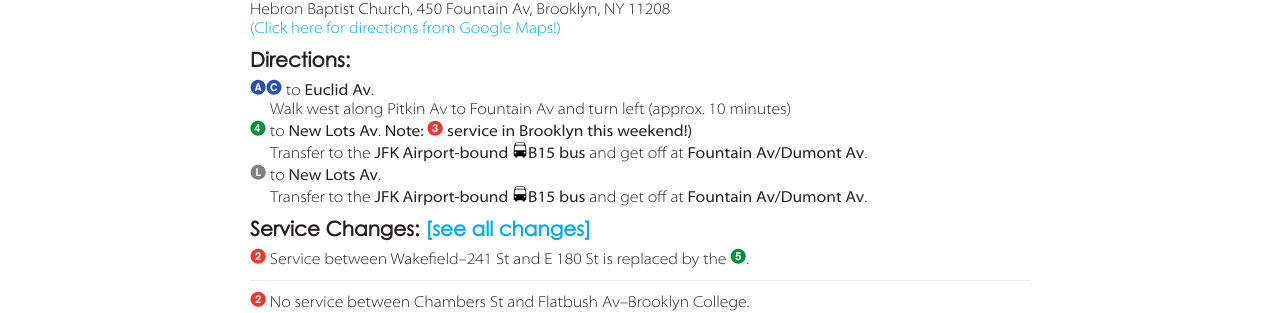
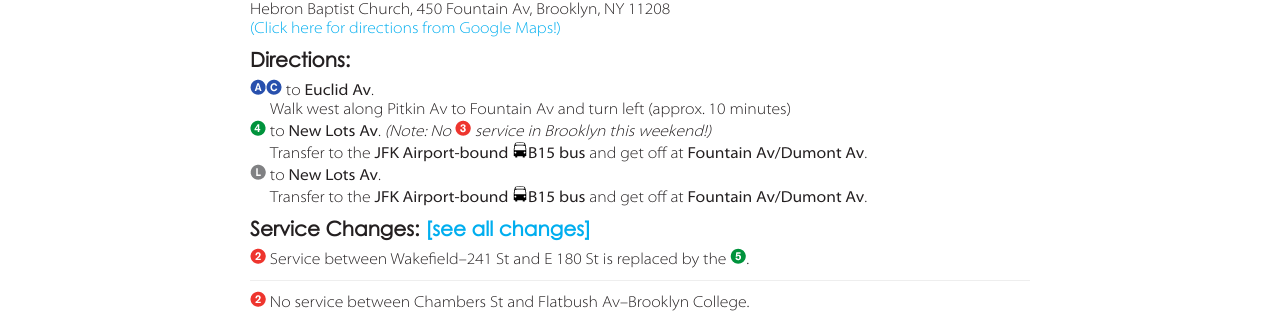
Before and after one commit to d11directions/d11directions.github.io, a Jekyll site: the page built from _posts/2014-11-15-CLBF.html, in a window 1280 px wide. Shown: the part 333-646 px from the top of the page. Built offline with Jekyll 4.4.1, drawn with Linux system fonts in a browser that asks for light colours.

Commit message:
Update CLBF fix typos

```diff
--- a/_posts/2014-11-15-CLBF.html
+++ b/_posts/2014-11-15-CLBF.html
@@ -7,7 +7,7 @@ time: Saturday, November 15, 2014 at 10:00 AM
 location: Hebron Baptist Church, 450 Fountain Av, Brooklyn, NY 11208
 directions:
     - <img src="/img/A.png" alt="(A)"><img src="/img/C.png" alt="(C)"> to <strong>Euclid Av</strong>.<br><span class="indented-text">Walk west along Pitkin Av to Fountain Av and turn left (approx. 10 minutes)</span>
-    - <img src="/img/4.png" alt="(4)"> to <strong>New Lots Av</strong>. <strong>Note&#58; <img src="/img/3.png" alt="(3)"> service in Brooklyn this weekend!)</strong><br><span class="indented-text">Transfer to the <strong>JFK Airport-bound <img src="/img/bus.png" alt="bus icon">B15 bus</strong> and get off at <strong>Fountain Av/Dumont Av</strong>.</span>
+    - <img src="/img/4.png" alt="(4)"> to <strong>New Lots Av</strong>. <em>(Note&#58; No <img src="/img/3.png" alt="(3)"> service in Brooklyn this weekend!)</em><br><span class="indented-text">Transfer to the <strong>JFK Airport-bound <img src="/img/bus.png" alt="bus icon">B15 bus</strong> and get off at <strong>Fountain Av/Dumont Av</strong>.</span>
     - <img src="/img/L.png" alt="(L)"> to <strong>New Lots Av</strong>.<br><span class="indented-text">Transfer to the <strong>JFK Airport-bound <img src="/img/bus.png" alt="bus icon">B15 bus</strong> and get off at <strong>Fountain Av/Dumont Av</strong>.</span>
 changes-brief:
     - <img src="/img/2.png" alt="(2)"> Service between Wakefield&ndash;241 St and E 180 St is replaced by the <img src="/img/5.png" alt="(5)">.
```
